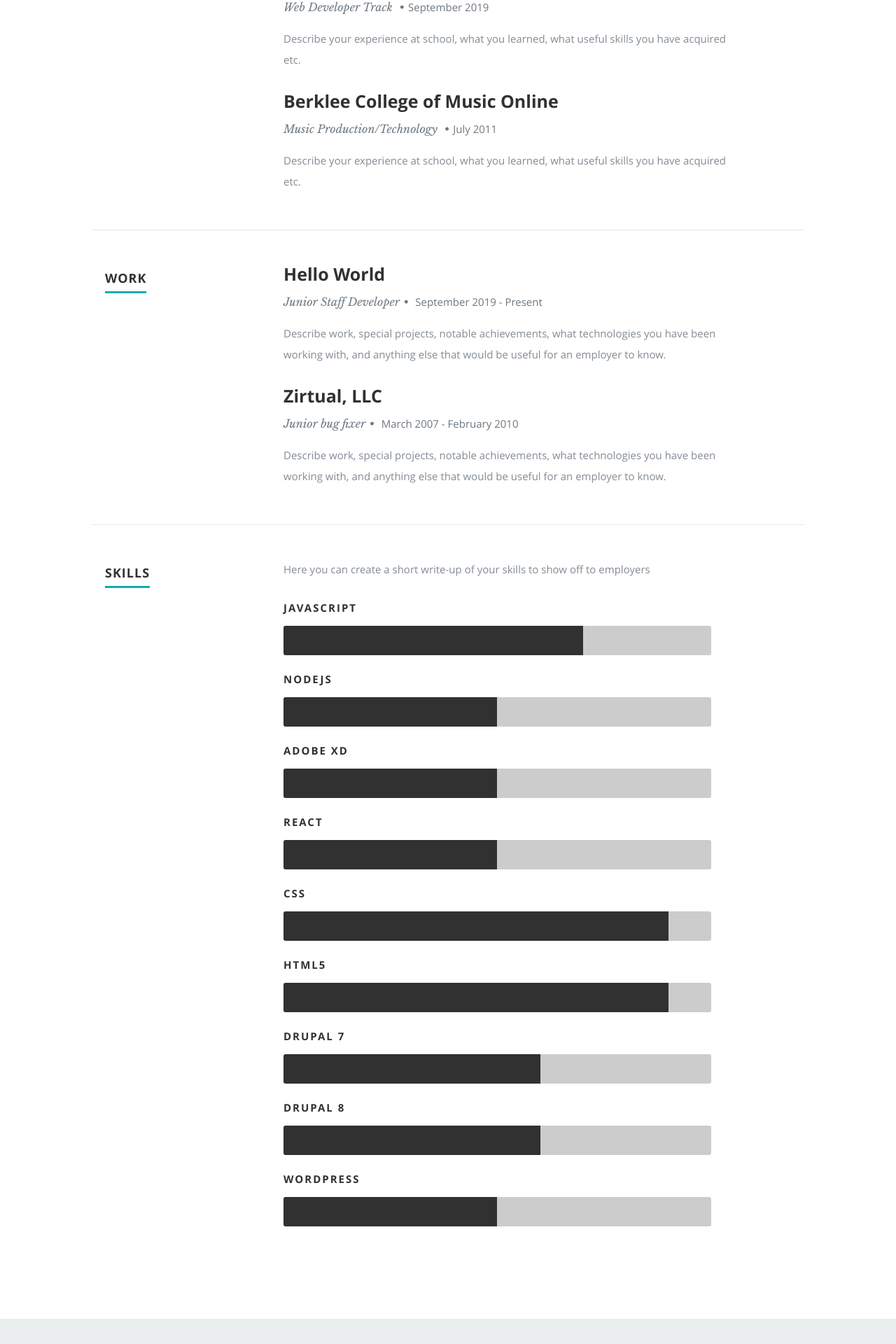
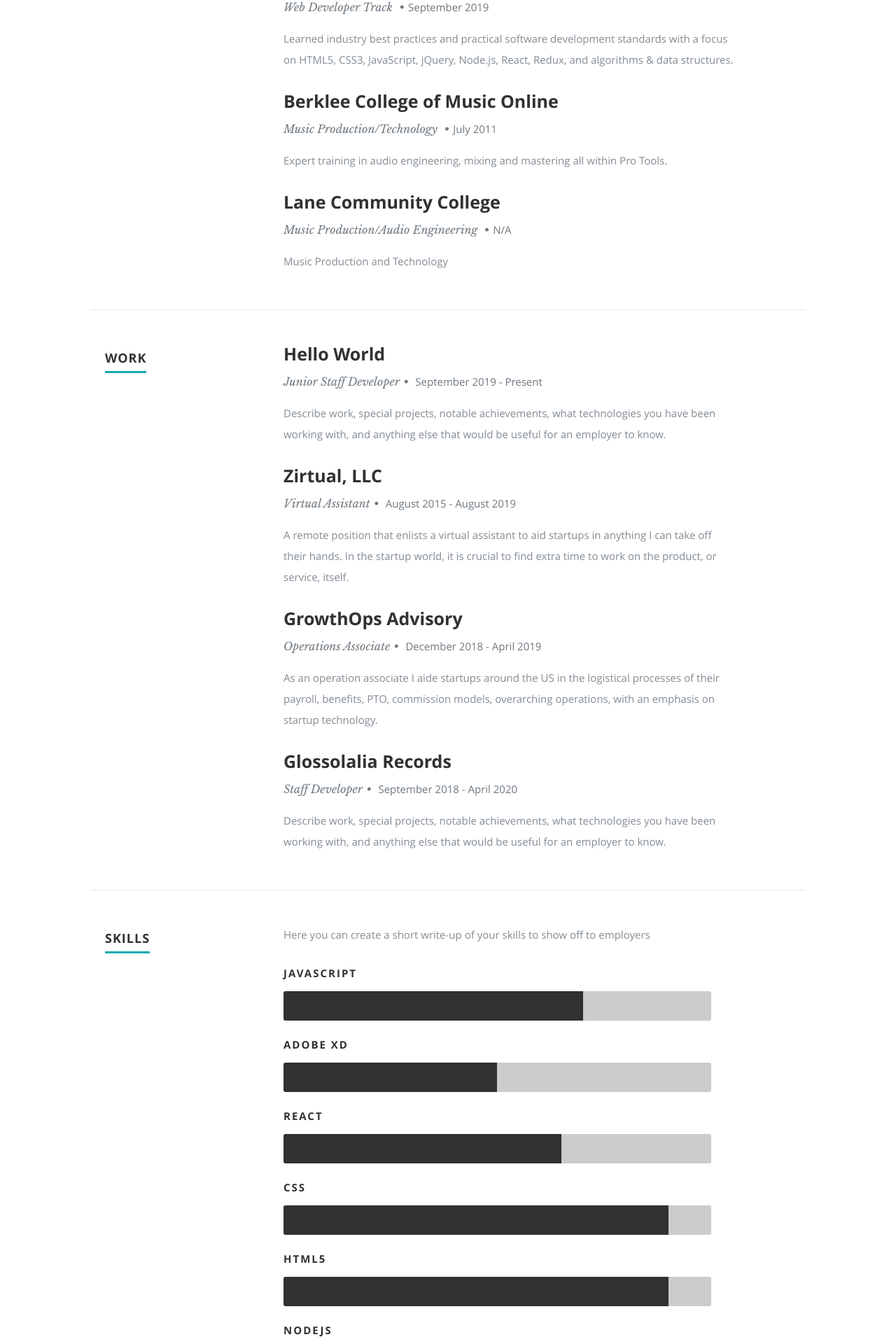
Before and after one commit to stephenparkhum/SP-Web-Portfolio-React, a React (Create React App) app: page / in a window 1280 px wide. Shown: the part 1510-3430 px from the top of the page at 70% size. Built offline with nearby package versions, Linux system fonts and the light colour scheme.

Commit message:
Updating styling and resume information

```diff
--- a/public/css/layout.css
+++ b/public/css/layout.css
@@ -203,7 +203,7 @@
 }
 #about p {
    line-height: 30px;
-   color: #7A7A7A;
+   color: #a5a5a5;
 }
 #about .profile-pic {
    position: relative;
--- a/public/resumeData.json
+++ b/public/resumeData.json
@@ -46,13 +46,19 @@
         "school":"Bloc.io",
         "degree":"Web Developer Track",
         "graduated":"September 2019",
-        "description":"Describe your experience at school, what you learned, what useful skills you have acquired etc."
+        "description":"Learned industry best practices and practical software development standards with a focus on HTML5, CSS3, JavaScript, jQuery, Node.js, React, Redux, and algorithms & data structures."
       },
       {
         "school":"Berklee College of Music Online",
         "degree":"Music Production/Technology",
         "graduated":"July 2011",
-        "description":"Describe your experience at school, what you learned, what useful skills you have acquired etc."
+        "description":"Expert training in audio engineering, mixing and mastering all within Pro Tools."
+      },
+      {
+        "school":"Lane Community College",
+        "degree":"Music Production/Audio Engineering",
+        "graduated":"N/A",
+        "description":"Music Production and Technology"
       }
     ],
     "work":[
@@ -64,8 +70,20 @@
       },
       {
         "company":"Zirtual, LLC",
-        "title":"Junior bug fixer",
-        "years":"March 2007 - February 2010",
+        "title":"Virtual Assistant",
+        "years":"August 2015 - August 2019",
+        "description":"A remote position that enlists a virtual assistant to aid startups in anything I can take off their hands. In the startup world, it is crucial to find extra time to work on the product, or service, itself."
+      },
+      {
+        "company":"GrowthOps Advisory",
+        "title":"Operations Associate",
+        "years":"December 2018 - April 2019",
+        "description":"As an operation associate I aide startups around the US in the logistical processes of their payroll, benefits, PTO, commission models, overarching operations, with an emphasis on startup technology."
+      },
+      {
+        "company":"Glossolalia Records",
+        "title":"Staff Developer",
+        "years":"September 2018 - April 2020",
         "description":"Describe work, special projects, notable achievements, what technologies you have been working with, and anything else that would be useful for an employer to know."
       }
     ],
@@ -75,16 +93,12 @@
         "level":"70%"
       },
       {
-        "name":"nodeJS",
-        "level":"50%"
-      },
-      {
         "name":"Adobe XD",
         "level":"50%"
       },
       {
         "name":"React",
-        "level":"50%"
+        "level":"65%"
       },
       {
         "name":"CSS",
@@ -93,6 +107,10 @@
       {
         "name":"HTML5",
         "level":"90%"
+      },
+      {
+        "name":"nodeJS",
+        "level":"50%"
       },
       {
         "name":"Drupal 7",
@@ -105,6 +123,10 @@
       {
         "name":"Wordpress",
         "level":"50%"
+      },
+      {
+        "name":"Laravel",
+        "level":"30%"
       }
     ]
   },
--- a/src/Components/Footer.js
+++ b/src/Components/Footer.js
@@ -5,7 +5,7 @@
 
     if(this.props.data){
       var networks= this.props.data.social.map(function(network){
-        return <li key={network.name}><a href={network.url}><i className={network.className}></i></a></li>
+        return <li key={network.name}><a href={network.url} target="_blank"><i className={network.className}></i></a></li>
       })
     }
 
--- a/src/Components/Portfolio.js
+++ b/src/Components/Portfolio.js
@@ -30,7 +30,7 @@
 
          <div className="twelve columns collapsed">
 
-            <h1>Check Out Some of My Works Below</h1>
+            <h1>Check Out Some of My Work Below</h1>
 
             <div id="portfolio-wrapper" className="bgrid-quarters s-bgrid-thirds cf">
                 {projects}
```
Also changed, not shown: 2 other files (tests, documents, lock files or other folders).
